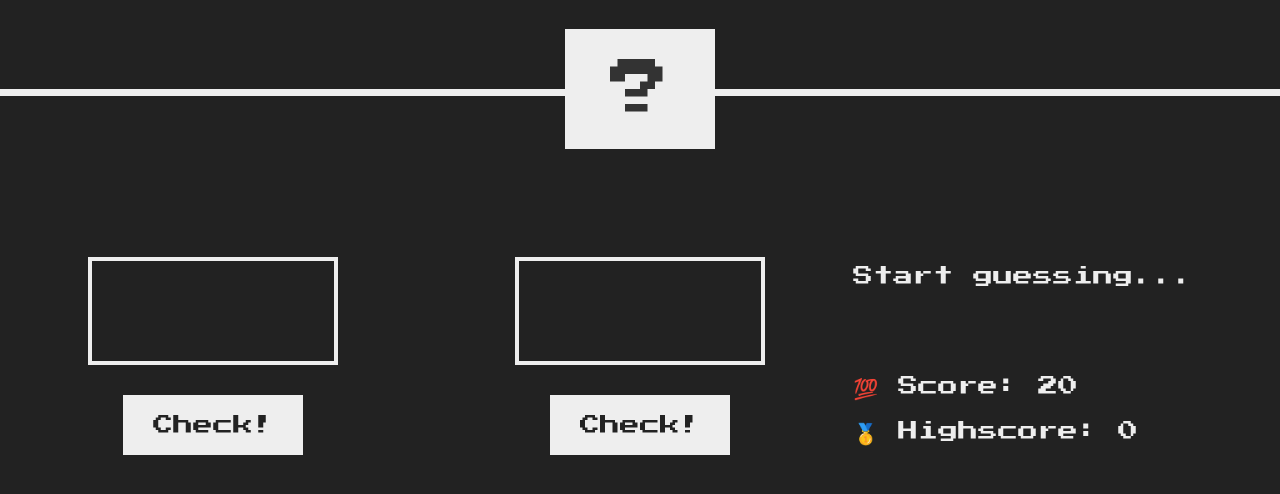
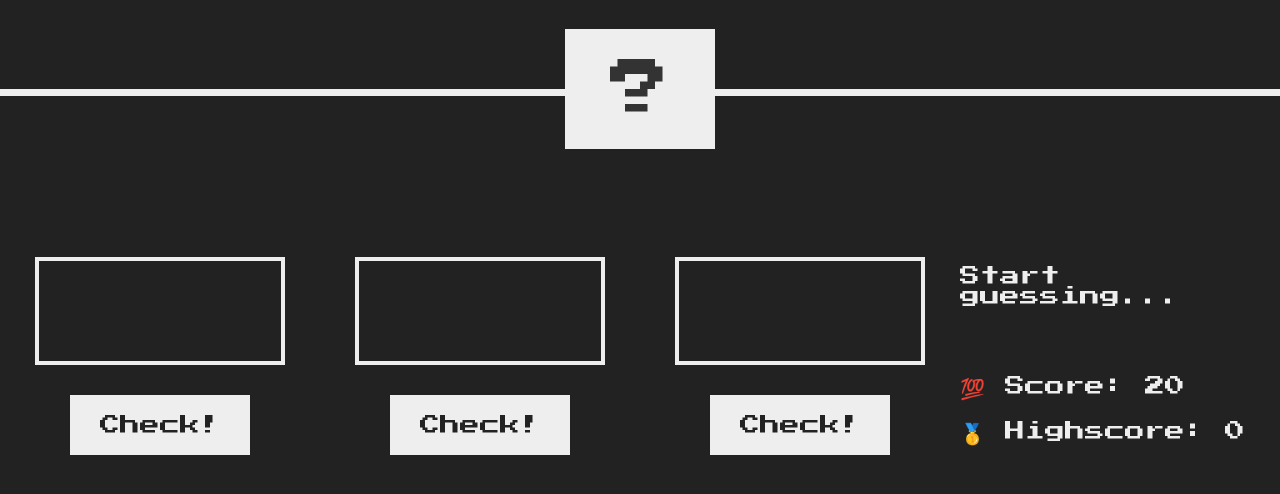
Before and after one commit to tamunaadola/guessNumber, a plain HTML site: page index.html in a window 1280 px wide. Shown: the part 184-678 px from the top of the page. Drawn offline with Linux system fonts and the light colour scheme.

Commit message:
Update index.html

```diff
--- a/index.html
+++ b/index.html
@@ -23,6 +23,10 @@
         <input type="number" class="guess" />
         <button class="btn check">Check!</button>
       </section>
+      <section class="left">
+        <input type="number" class="guess" />
+        <button class="btn check">Check!</button>
+      </section>
       <section class="right">
         <p class="message">Start guessing...</p>
         <p class="label-score">💯 Score: <span class="score">20</span></p>
```
